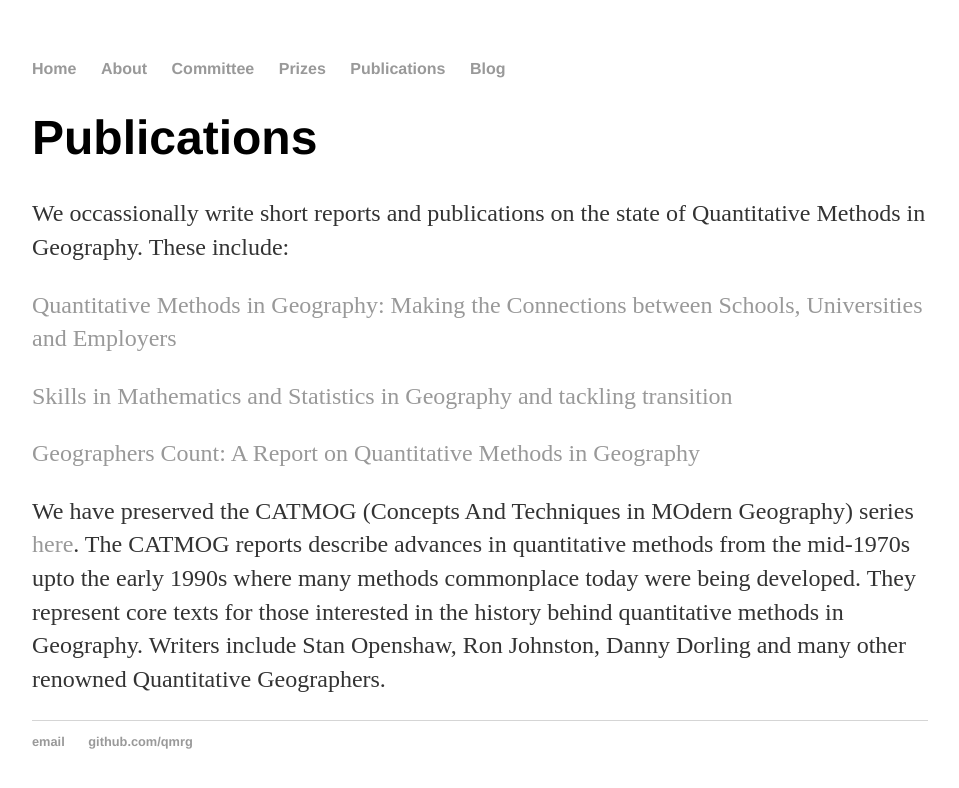
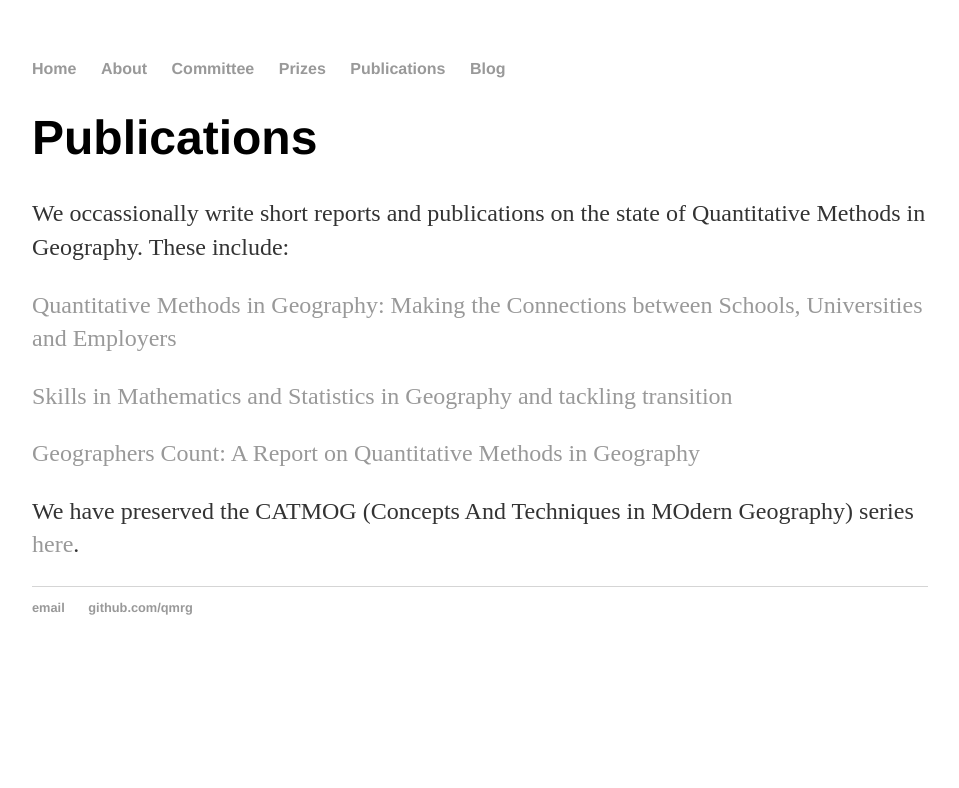
Before and after one commit to qmrg/qmrg.github.io, a Jekyll site: the page built from publications.md, in a window 1280 px wide. Shown: the top 788 px of the page, without its empty margins (160-1119 px from the left). Built offline with Jekyll 4.4.1, drawn with Linux system fonts in a browser that asks for light colours.

Commit message:
Update publications.md
Edited link to CATMOG

```diff
--- a/publications.md
+++ b/publications.md
@@ -13,4 +13,4 @@ We occassionally write short reports and publications on the state of Quantitati
 
 [Geographers Count: A Report on Quantitative Methods in Geography](https://www.tandfonline.com/doi/full/10.11120/elss.2014.00035)
 
-We have preserved the CATMOG (Concepts And Techniques in MOdern Geography) series [here](https://quantile.info/catmog/). The CATMOG reports describe advances in quantitative methods from the mid-1970s upto the early 1990s where many methods commonplace today were being developed. They represent core texts for those interested in the history behind quantitative methods in Geography. Writers include Stan Openshaw, Ron Johnston, Danny Dorling and many other renowned Quantitative Geographers.
+We have preserved the CATMOG (Concepts And Techniques in MOdern Geography) series [here](https://qmrg.github.io/CATMOG/).
```
